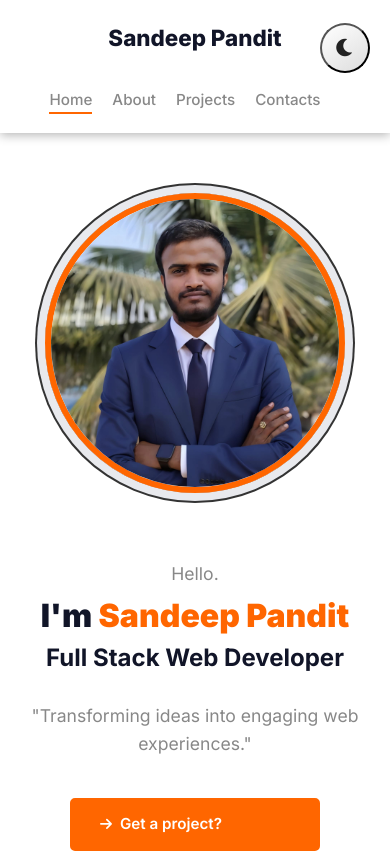
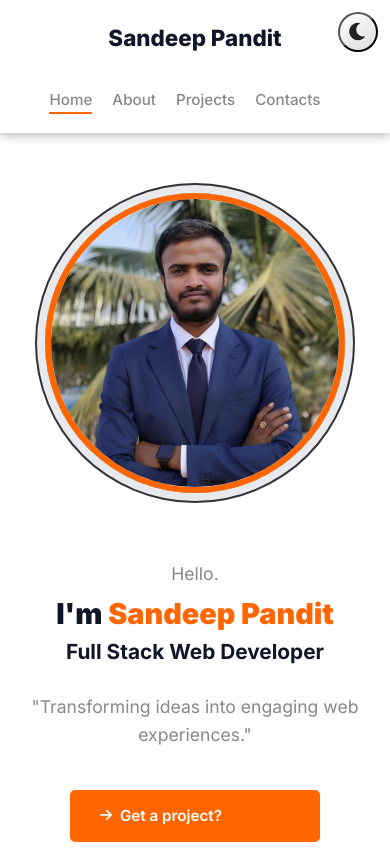
Before and after one commit to sandip89600/Sandeep-Pandit-Portfolio, a plain HTML site: page index.html in a window 390 px wide. Shown: the top 854 px of the page. Drawn offline with Linux system fonts and the light colour scheme.

Commit message:
Update style.css

```diff
--- a/style.css
+++ b/style.css
@@ -960,3 +960,60 @@ p {
         gap: 15px;
     }
 }
+
+@media (max-width: 768px) {
+    #theme-switch {
+        height: 45px;
+        width: 45px;
+        top: 15px;
+        right: 15px;
+    }
+
+    #theme-switch i {
+        font-size: 18px;
+    }
+}
+
+@media (max-width: 480px) {
+    #theme-switch {
+        height: 40px;
+        width: 40px;
+        top: 12px;
+        right: 12px;
+        box-shadow: 0 3px 6px rgba(0,0,0,0.4);
+    }
+
+    #theme-switch i {
+        font-size: 16px;
+    }
+}
+
+/* Better mobile font sizes */
+@media (max-width: 480px) {
+    h1, .hero-content .name {
+        font-size: 1.8em;
+    }
+
+    .hero-content .title {
+        font-size: 1.3em;
+    }
+
+    p, .stat-text, .project-description {
+        font-size: 0.9em;
+    }
+
+    .section-title {
+        font-size: 1.7em;
+    }
+}
+
+/* Adjust padding for smaller devices */
+@media (max-width: 480px) {
+    .container {
+        padding: 0 10px;
+    }
+
+    .common-padding {
+        padding: 40px 0;
+    }
+}
```
